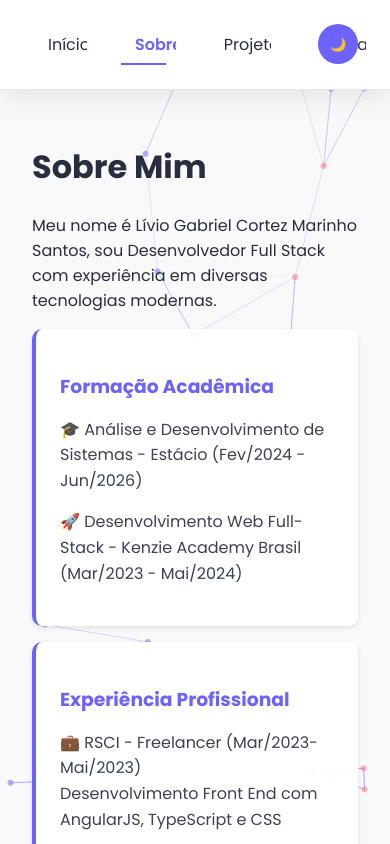
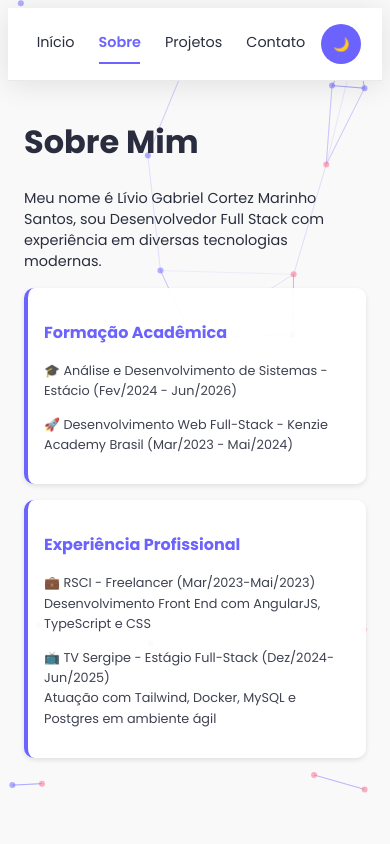
Before and after one commit to liviogabriel1/portfolio-livio-cortez, a React (Vite) app: page /about in a window 390 px wide. Shown: the top 844 px of the page. Built offline with nearby package versions, Linux system fonts and the light colour scheme.

Commit message:
Fix: Site Responsivo/Responsive site.

```diff
--- a/src/components/navbar.jsx
+++ b/src/components/navbar.jsx
@@ -9,6 +9,26 @@ const rgbaHex = (hex, alpha) => {
   const b = parseInt(hex.slice(5, 7), 16);
   return `rgba(${r}, ${g}, ${b}, ${alpha})`;
 };
+
+const ToggleButton = styled(motion.button)`
+  background: ${({ theme }) => theme.primary};
+  color: ${({ theme }) => theme.text};
+  border: none;
+  width: 40px;
+  height: 40px;
+  border-radius: 50%;
+  cursor: pointer;
+  position: absolute;
+  right: 2rem;
+  display: flex;
+  align-items: center;
+  justify-content: center;
+
+  @media (max-width: 768px) {
+    position: static;
+    order: 1;
+  }
+`;
 
 const Nav = styled.nav`
   display: flex;
@@ -23,6 +43,17 @@ const Nav = styled.nav`
   z-index: 100;
   box-shadow: 0 4px 30px rgba(0, 0, 0, 0.1);
   border-bottom: 1px solid ${({ theme }) => rgbaHex(theme.text, 0.1)};
+
+  @media (max-width: 768px) {
+    flex-wrap: wrap;
+    gap: 0.5rem;
+    padding: 1rem;
+
+    ${ToggleButton} {
+      position: static;
+      order: 1;
+    }
+  }
 `;
 
 const NavLink = motion(styled(Link)`
@@ -57,22 +88,12 @@ const NavLink = motion(styled(Link)`
     !$isActive && `linear-gradient(45deg, ${theme.primary}20, ${theme.secondary}20)`};
     color: ${({ theme, $isActive }) => $isActive ? theme.primary : theme.text};
   }
+
+  @media (max-width: 480px) {
+    padding: 0.5rem;
+    font-size: 0.9rem;
+  }
 `);
-
-const ToggleButton = styled(motion.button)`
-  background: ${({ theme }) => theme.primary};
-  color: ${({ theme }) => theme.text};
-  border: none;
-  width: 40px;
-  height: 40px;
-  border-radius: 50%;
-  cursor: pointer;
-  position: absolute;
-  right: 2rem;
-  display: flex;
-  align-items: center;
-  justify-content: center;
-`;
 
 const LanguageSwitcher = styled(motion.div)`
   position: relative;
--- a/src/index.css
+++ b/src/index.css
@@ -47,3 +47,32 @@ nav, .container, .project-grid {
   white-space: nowrap;
   border: 0;
 }
+
+@media (max-width: 768px) {
+  #root {
+    padding: 1rem;
+  }
+
+  body {
+    font-size: 14px;
+  }
+
+  h1 {
+    font-size: 2rem !important;
+  }
+
+  h2 {
+    font-size: 1.5rem !important;
+  }
+}
+
+@media (max-width: 480px) {
+  #root {
+    padding: 0.5rem;
+  }
+
+  .hero-section img {
+    width: 200px !important;
+    height: 200px !important;
+  }
+}
--- a/src/pages/about.jsx
+++ b/src/pages/about.jsx
@@ -5,6 +5,18 @@ const Container = styled(motion.div)`
   padding: 2rem;
   max-width: 800px;
   margin: 0 auto;
+
+  @media (max-width: 768px) {
+    padding: 1rem;
+
+    h1 {
+      font-size: 1.8rem;
+    }
+
+    p {
+      font-size: 0.9rem;
+    }
+  }
 `;
 
 const ExperienceItem = styled(motion.div)`
@@ -36,6 +48,18 @@ const ExperienceItem = styled(motion.div)`
     display: block;
     margin-top: 0.5rem;
     opacity: 0.8;
+  }
+
+  @media (max-width: 480px) {
+    padding: 1rem;
+
+    h3 {
+      font-size: 1rem;
+    }
+
+    p {
+      font-size: 0.8rem;
+    }
   }
 `;
 
--- a/src/pages/contact.jsx
+++ b/src/pages/contact.jsx
@@ -34,9 +34,13 @@ const SocialGrid = styled.div`
 
   @media (max-width: 768px) {
     grid-template-columns: 1fr;
-    gap: 2rem;
+    gap: 1rem;
+
+    .stats-grid {
+      grid-template-columns: repeat(2, 1fr);
+    }
   }
-  `;
+`;
 
 const SocialCard = styled(motion.div)`
   background: ${({ theme }) => theme.cardBg};
@@ -95,6 +99,15 @@ const LinkEstilizado = styled.a`
   &:hover::after {
     width: 100%;
   }
+
+  @media (max-width: 480px) {
+    min-height: auto;
+    padding: 1.5rem;
+
+    h2 {
+      font-size: 1.2rem;
+    }
+  }
 `;
 
 const Section = styled(motion.div)`
@@ -119,12 +132,17 @@ background: linear-gradient(
   padding: 1.5rem; // Reduzido de 2rem
   transform: perspective(800px) rotateX(4deg); // Efeito mais sutil
   box-shadow: 0 25px 50px -12px rgba(0, 0, 0, 0.25);
-  `;
+
+  @media (max-width: 768px) {
+    padding: 1rem;
+    transform: none;
+  }
+`;
 
 const FormGroup = styled.div`
   position: relative;
   margin-bottom: 2rem;
-  `;
+`;
 
 const ContactForm = styled.form`
     display: grid;
@@ -169,7 +187,7 @@ const ContactForm = styled.form`
         opacity: 0.9;
       }
     }
-  `;
+`;
 // End Contact Area
 
 const FloatingLabel = styled.label`
--- a/src/pages/home.jsx
+++ b/src/pages/home.jsx
@@ -24,6 +24,16 @@ const HeroSection = styled.div`
 
   @media (max-width: 768px) {
     grid-template-columns: 1fr;
+    text-align: center;
+    gap: 1rem;
+
+    h1 {
+      font-size: 2rem;
+    }
+
+    p {
+      font-size: 1rem;
+    }
   }
 `;
 
@@ -37,6 +47,10 @@ const SkillsGrid = styled.div`
   grid-template-columns: repeat(auto-fit, minmax(200px, 1fr));
   gap: 1.5rem;
   margin: 2rem 0;
+
+  @media (max-width: 480px) {
+    grid-template-columns: 1fr;
+  }
 `;
 
 const SkillCard = styled(motion.div)`
@@ -72,6 +86,15 @@ const ContactButton = styled(motion.a).attrs({
 
   &:hover {
     background: ${({ theme }) => theme.buttonHover};
+  }
+
+  @media (max-width: 768px) {
+    padding: 0.8rem 1rem;
+    font-size: 0.9rem;
+
+    svg {
+      width: 16px;
+    }
   }
 `;
 
--- a/src/pages/projects.jsx
+++ b/src/pages/projects.jsx
@@ -7,13 +7,25 @@ const Container = styled(motion.div)`
   max-width: 1400px;
   margin: 0 auto;
   min-height: 100vh;
+
+  @media (max-width: 768px) {
+    padding: 1rem;
+
+    h1 {
+      font-size: 1.8rem;
+    }
+  }
 `;
-
 const ProjectGrid = styled.div`
   display: grid;
   grid-template-columns: repeat(auto-fit, minmax(320px, 1fr));
   gap: 2.5rem;
   margin-top: 3rem;
+
+  @media (max-width: 480px) {
+    grid-template-columns: 1fr;
+    gap: 1.5rem;
+  }
 `;
 
 const ProjectCard = styled(motion.div)`
@@ -72,6 +84,11 @@ const Description = styled.p`
   line-height: 1.6;
   margin-bottom: 1.5rem;
   min-height: 80px;
+
+  @media (max-width: 768px) {
+    font-size: 0.9rem;
+    min-height: auto;
+  }
 `;
 
 const TechStack = styled.div`
```
Also changed, not shown: src/components/socialLinks.jsx (+13 -0 lines).
